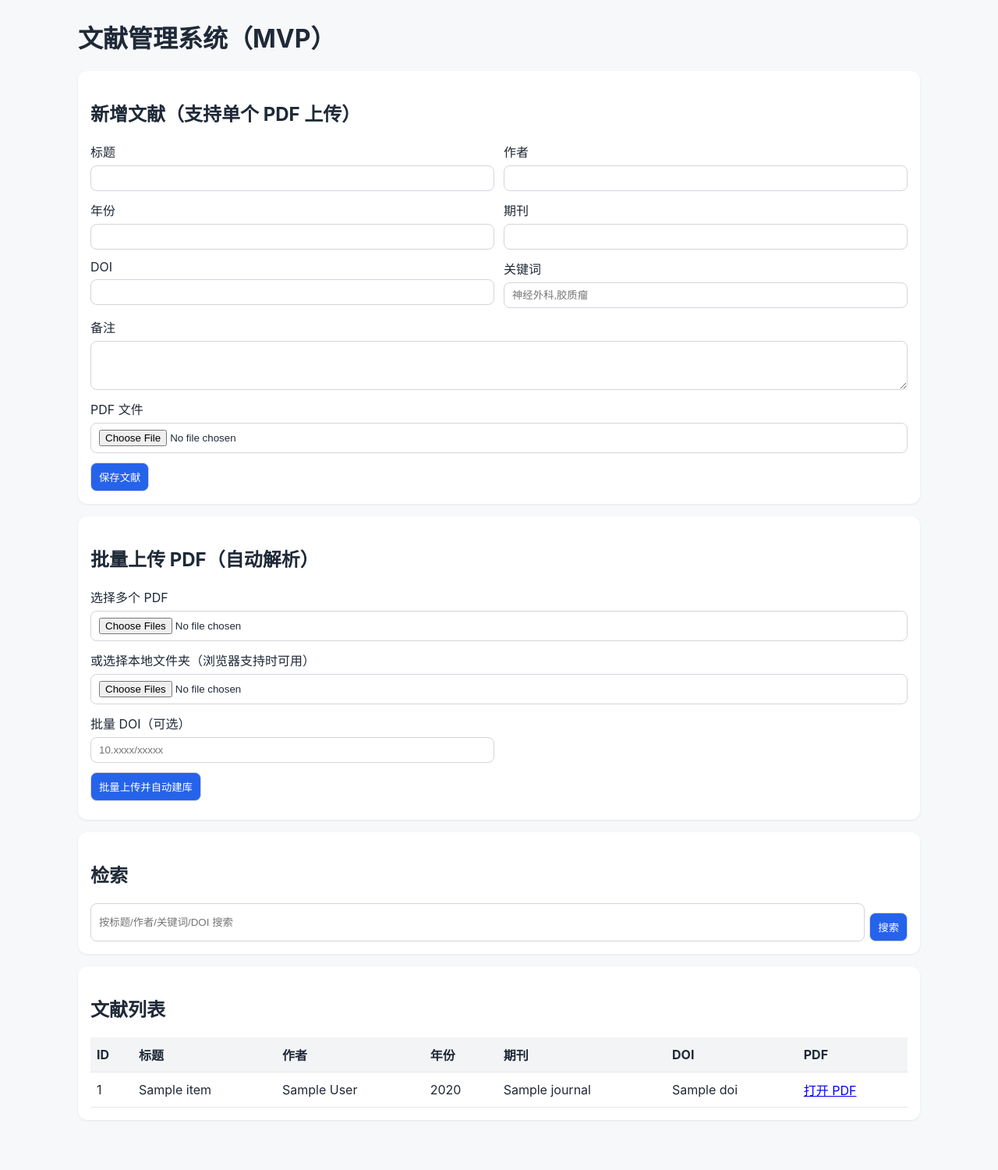
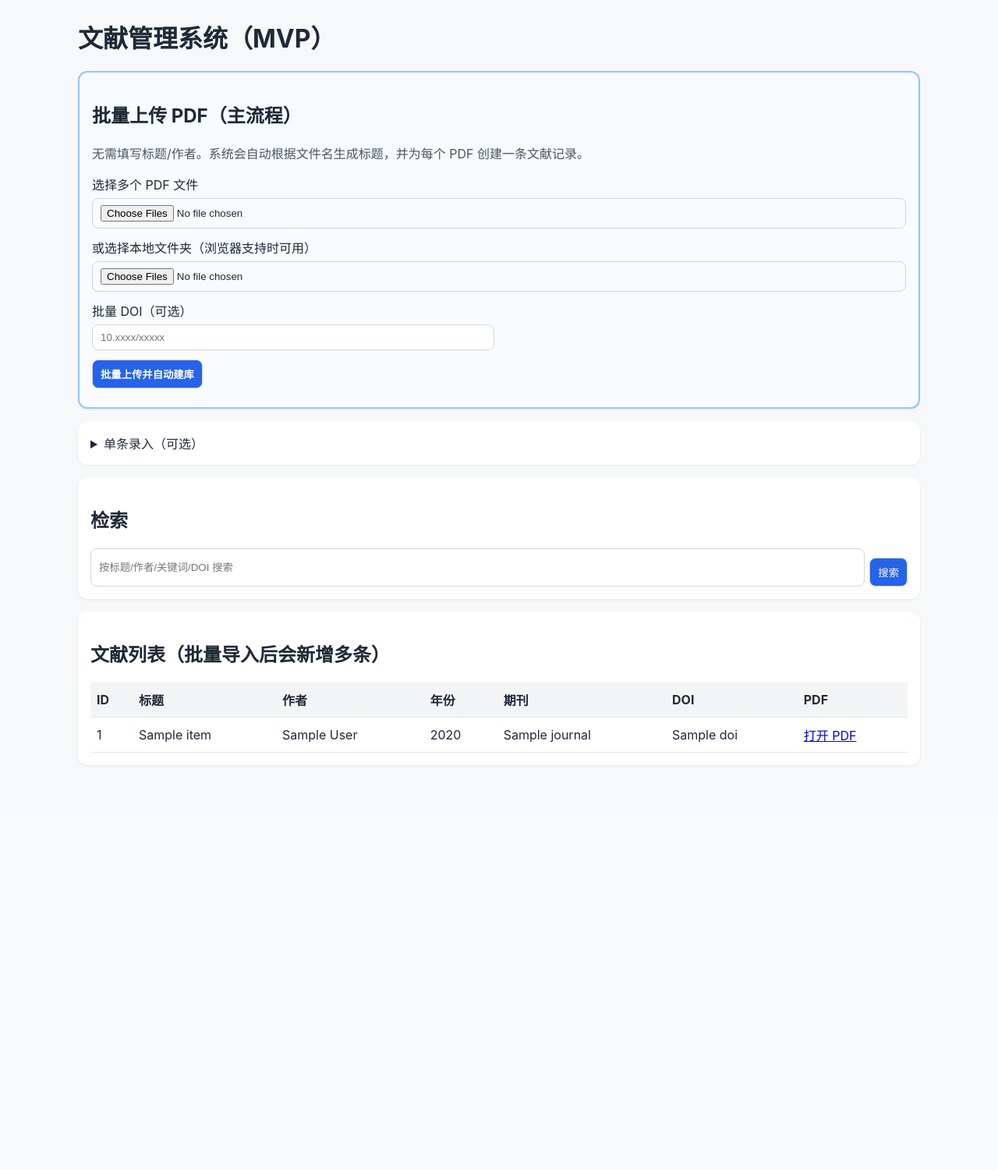
Before and after one commit to cobymaadhadians-tech/review, a FastAPI app: template app/templates/index.html in a window 1280 px wide. Shown: the whole page at 78% size. After the commit the page ends 982 px from the top, so only its background shows below. Run offline with FastAPI, Linux system fonts and the light colour scheme; the template is opened without the code that fills it: most values are stand-ins (such as "Sample title", 1, 10 or a date in 2020).

Commit message:
Restructure UI for batch-first PDF import workflow

```diff
--- a/app/api/literature.py
+++ b/app/api/literature.py
@@ -92,6 +92,8 @@ def api_batch_import_literatures(
             "filename": upload.filename,
             "status": "skipped",
             "id": None,
+            "title": None,
+            "pdf_path": None,
             "error": None,
         }
 
@@ -125,6 +127,8 @@ def api_batch_import_literatures(
             lit_id = create_literature(payload)
             entry["status"] = "imported"
             entry["id"] = lit_id
+            entry["title"] = title
+            entry["pdf_path"] = pdf_path
         except Exception as exc:  # keep batch processing alive per file
             entry["error"] = str(exc)
 
--- a/app/static/style.css
+++ b/app/static/style.css
@@ -17,6 +17,11 @@ body {
   padding: 16px;
   margin-bottom: 16px;
   box-shadow: 0 1px 3px rgba(0, 0, 0, 0.08);
+}
+
+.panel-primary {
+  border: 2px solid #93c5fd;
+  background: #f8fbff;
 }
 
 .grid {
@@ -51,6 +56,19 @@ button {
   color: #fff;
 }
 
+button:disabled {
+  opacity: 0.6;
+  cursor: wait;
+}
+
+.btn-strong {
+  font-weight: 700;
+}
+
+.single-form {
+  margin-top: 12px;
+}
+
 table {
   width: 100%;
   border-collapse: collapse;
@@ -78,7 +96,7 @@ th {
 
 .muted {
   margin-top: 8px;
-  color: #6b7280;
+  color: #4b5563;
 }
 
 .result-list {
--- a/app/templates/index.html
+++ b/app/templates/index.html
@@ -10,28 +10,13 @@
     <main class="container">
       <h1>文献管理系统（MVP）</h1>
 
-      <section class="panel">
-        <h2>新增文献（支持单个 PDF 上传）</h2>
-        <form action="/api/literatures" method="post" enctype="multipart/form-data">
-          <div class="grid">
-            <label>标题 <input name="title" required /></label>
-            <label>作者 <input name="authors" required /></label>
-            <label>年份 <input name="year" type="number" min="1900" max="2100" /></label>
-            <label>期刊 <input name="journal" /></label>
-            <label>DOI <input name="doi" /></label>
-            <label>关键词 <input name="keywords" placeholder="神经外科,胶质瘤" /></label>
-            <label class="full">备注 <textarea name="note" rows="3"></textarea></label>
-            <label class="full">PDF 文件 <input name="pdf" type="file" accept="application/pdf" /></label>
-          </div>
-          <button type="submit">保存文献</button>
-        </form>
-      </section>
+      <section class="panel panel-primary">
+        <h2>批量上传 PDF（主流程）</h2>
+        <p class="muted">无需填写标题/作者。系统会自动根据文件名生成标题，并为每个 PDF 创建一条文献记录。</p>
 
-      <section class="panel">
-        <h2>批量上传 PDF（自动解析）</h2>
         <form id="batch-import-form">
           <div class="grid">
-            <label class="full">选择多个 PDF
+            <label class="full">选择多个 PDF 文件
               <input id="batch-files" name="files" type="file" accept="application/pdf" multiple />
             </label>
             <label class="full">或选择本地文件夹（浏览器支持时可用）
@@ -41,11 +26,30 @@
               <input id="batch-doi" name="doi" placeholder="10.xxxx/xxxxx" />
             </label>
           </div>
-          <button type="submit">批量上传并自动建库</button>
+          <button id="batch-submit" type="submit" class="btn-strong">批量上传并自动建库</button>
         </form>
 
         <div id="batch-progress" class="muted"></div>
         <ul id="batch-results" class="result-list"></ul>
+      </section>
+
+      <section class="panel">
+        <details>
+          <summary>单条录入（可选）</summary>
+          <form action="/api/literatures" method="post" enctype="multipart/form-data" class="single-form">
+            <div class="grid">
+              <label>标题 <input name="title" required /></label>
+              <label>作者 <input name="authors" required /></label>
+              <label>年份 <input name="year" type="number" min="1900" max="2100" /></label>
+              <label>期刊 <input name="journal" /></label>
+              <label>DOI <input name="doi" /></label>
+              <label>关键词 <input name="keywords" placeholder="神经外科,胶质瘤" /></label>
+              <label class="full">备注 <textarea name="note" rows="3"></textarea></label>
+              <label class="full">PDF 文件 <input name="pdf" type="file" accept="application/pdf" /></label>
+            </div>
+            <button type="submit">保存单条文献</button>
+          </form>
+        </details>
       </section>
 
       <section class="panel">
@@ -57,7 +61,7 @@
       </section>
 
       <section class="panel">
-        <h2>文献列表</h2>
+        <h2>文献列表（批量导入后会新增多条）</h2>
         <table>
           <thead>
             <tr>
@@ -70,7 +74,7 @@
               <th>PDF</th>
             </tr>
           </thead>
-          <tbody>
+          <tbody id="literature-table-body">
             {% for item in items %}
             <tr>
               <td>{{ item.id }}</td>
@@ -100,6 +104,22 @@
       const doiInput = document.getElementById('batch-doi');
       const progress = document.getElementById('batch-progress');
       const results = document.getElementById('batch-results');
+      const submitBtn = document.getElementById('batch-submit');
+      const tableBody = document.getElementById('literature-table-body');
+
+      function appendImportedRow(item) {
+        const row = document.createElement('tr');
+        row.innerHTML = `
+          <td>${item.id ?? '-'}</td>
+          <td>${item.title ?? '-'}</td>
+          <td>-</td>
+          <td>-</td>
+          <td>-</td>
+          <td>${doiInput.value.trim() || '-'}</td>
+          <td>${item.pdf_path ? `<a href="${item.pdf_path}" target="_blank" rel="noopener noreferrer">打开 PDF</a>` : '-'}</td>
+        `;
+        tableBody.prepend(row);
+      }
 
       form.addEventListener('submit', async (e) => {
         e.preventDefault();
@@ -115,6 +135,7 @@
           return;
         }
 
+        submitBtn.disabled = true;
         progress.textContent = `准备上传 ${pickedFiles.length} 个文件...`;
 
         const formData = new FormData();
@@ -136,9 +157,14 @@
             li.textContent = `${item.filename} - ${item.status}${item.id ? ` (ID: ${item.id})` : ''}${item.error ? `，错误: ${item.error}` : ''}`;
             li.className = item.status === 'imported' ? 'ok' : 'fail';
             results.appendChild(li);
+            if (item.status === 'imported') {
+              appendImportedRow(item);
+            }
           }
         } catch (err) {
           progress.textContent = `批量导入失败：${err}`;
+        } finally {
+          submitBtn.disabled = false;
         }
       });
     </script>
```
Also changed, not shown: tests/test_literature_api.py (+2 -0 lines), README.md.
